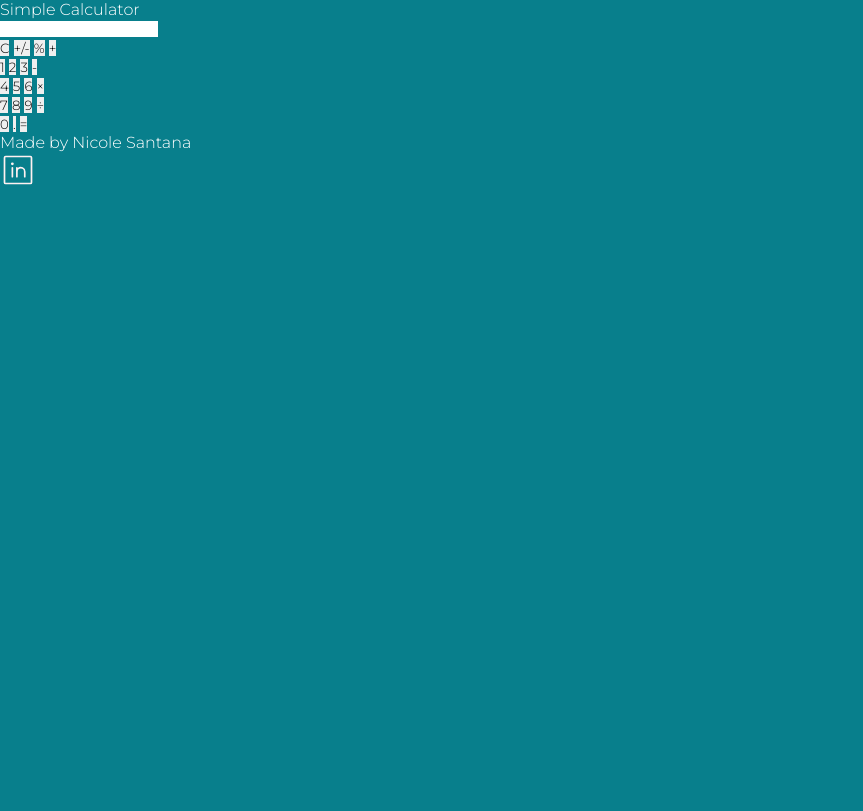
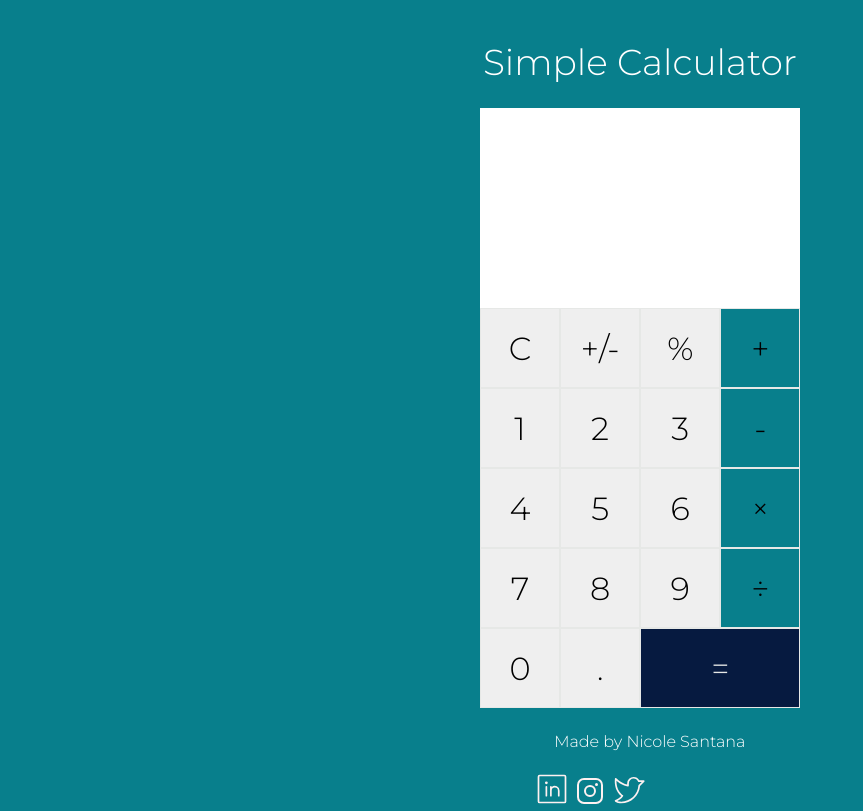
Before and after one commit to nicole-santana/Simple-Calculator, a plain HTML site: page index.html in a window 1280 px wide. Shown: the whole page, without its empty margins (0-863 px from the left). Drawn offline with Linux system fonts and the light colour scheme.

Commit message:
HTML pronto e ajuste de cores, borda e margem

```diff
--- a/CSS/global.css
+++ b/CSS/global.css
@@ -8,6 +8,7 @@
   border: 0;
   box-sizing: border-box;
   font-family: 'Montserrat', sans-serif;
+  font-weight: 400;
 }
 
 :root {
@@ -19,16 +20,45 @@
 
 body{
   background-color: var(--cyan);
+  display: flex;
+  justify-content: center;
+  align-items: center;
+  flex-direction: column;
+
 }
 
-p {
+p,h1 {
   color: var(--white);
 }
 
 input {
   color: var(--dark-blue);
+  border: none;
+  width: 20rem;
+  height: 12.5rem;
+  font-size: 2rem;
 }
 
 button {
+  width: 5rem;
+  height: 5rem;
+  font-size: 2rem;
+  font-weight: 400;
+  margin-right: -0.25rem;
+  border: 0.0625rem solid var(--grey);
+}
 
+a {
+  text-decoration: none;
 }
+
+h1 {
+  font-weight: 400;
+  font-size: 2.25rem;
+  margin-top: 2.5rem;
+  margin-bottom: 1.5rem;
+}
+
+p {
+  margin: 1.5rem 0.025rem 1.25rem 1.25rem;
+}
--- /dev/null
+++ b/CSS/main.css
@@ -0,0 +1,18 @@
+.math-operations {
+    background-color: var(--cyan);
+}
+
+#equals {
+    width: 10rem;
+    background-color: var(--dark-blue);
+    color: var(--grey);
+}
+
+#links {
+    justify-content: center;
+}
+
+#buttons {
+
+    cursor: pointer;
+}
--- a/index.html
+++ b/index.html
@@ -4,11 +4,12 @@
     <meta charset="UTF-8">
     <meta name="viewport" content="width=device-width, initial-scale=1.0">
     <link rel="stylesheet" href="./CSS/global.css">
+    <link rel="stylesheet" href="./CSS/main.css">
     <title>Simple calculator</title>
 </head>
 <body>
     <header>
-        <p>Simple Calculator</p>
+        <h1>Simple Calculator</h1>
     </header>
 
     <div id="calculator">
@@ -23,7 +24,7 @@
                 <button>C</button>
                 <button>+/-</button>
                 <button>%</button>
-                <button>+</button>
+                <button class="math-operations">+</button>
             </div>
 
 
@@ -31,28 +32,28 @@
                 <button>1</button>
                 <button>2</button>
                 <button>3</button>
-                <button>-</button>
+                <button class="math-operations">-</button>
             </div>
 
             <div>
                 <button>4</button>
                 <button>5</button>
                 <button>6</button>
-                <button>×</button>
+                <button class="math-operations">×</button>
             </div>
 
             <div>
                 <button>7</button>
                 <button>8</button>
                 <button>9</button>
-                <button>÷</button>
+                <button class="math-operations">÷</button>
             </div>
 
 
             <div>
                 <button>0</button>
                 <button>.</button>
-                <button>=</button>
+                <button id="equals">=</button>
             </div>
 
         </div>
@@ -60,9 +61,23 @@
 
     <footer>
         <p>Made by Nicole Santana</p>
-        <a href="">
-            <img src="./SVG/linkedin.svg" alt="">
-        </a>
+
+
+        <div id="links">
+            <a href="https://www.linkedin.com/in/nicole-teles-santana/">
+                <img src="./SVG/linkedin.svg" alt="">
+            </a>
+
+            <a href="https://www.instagram.com/nicole_santana07_dev/">
+                <img src="./SVG/instagram.svg" alt="">
+            </a>
+
+            <a href="https://twitter.com/NickSantana_dev">
+                <img src="./SVG/twitter.svg" alt="">
+            </a>
+
+        </div>
+
     </footer>
 </body>
 </html>
```
